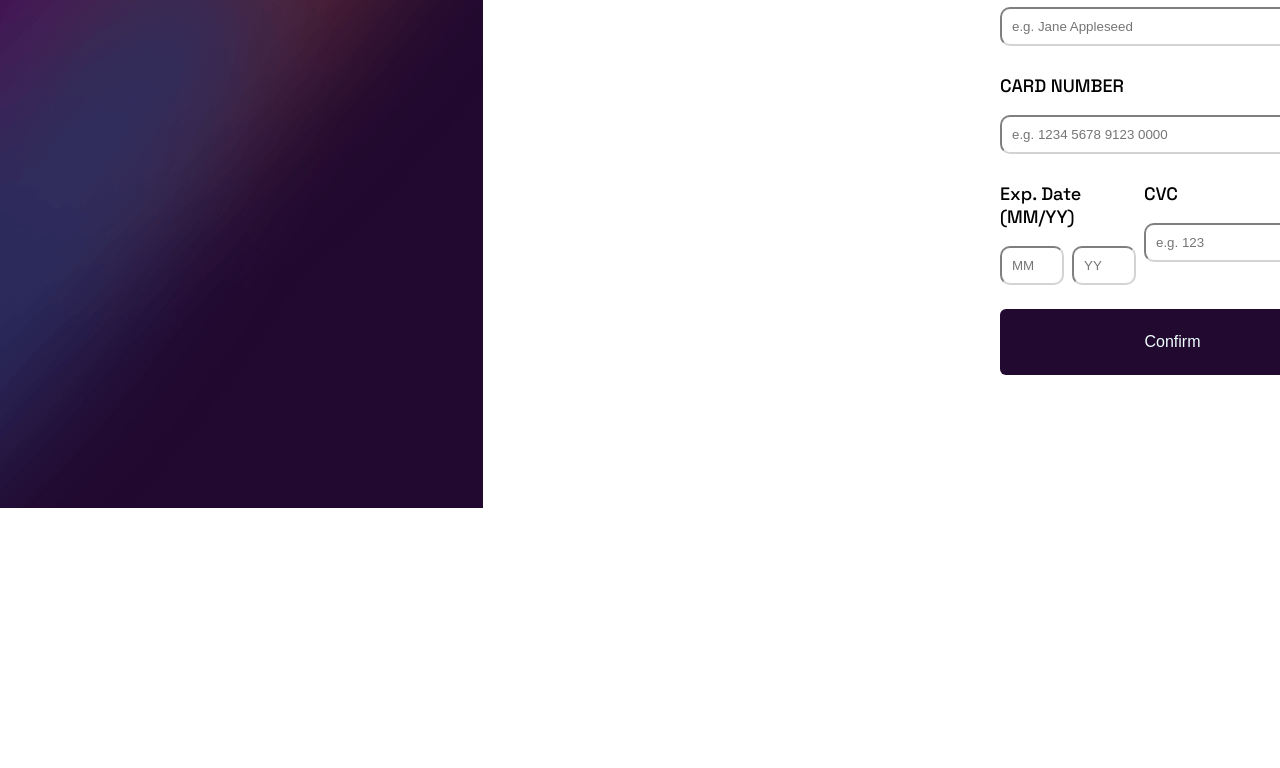
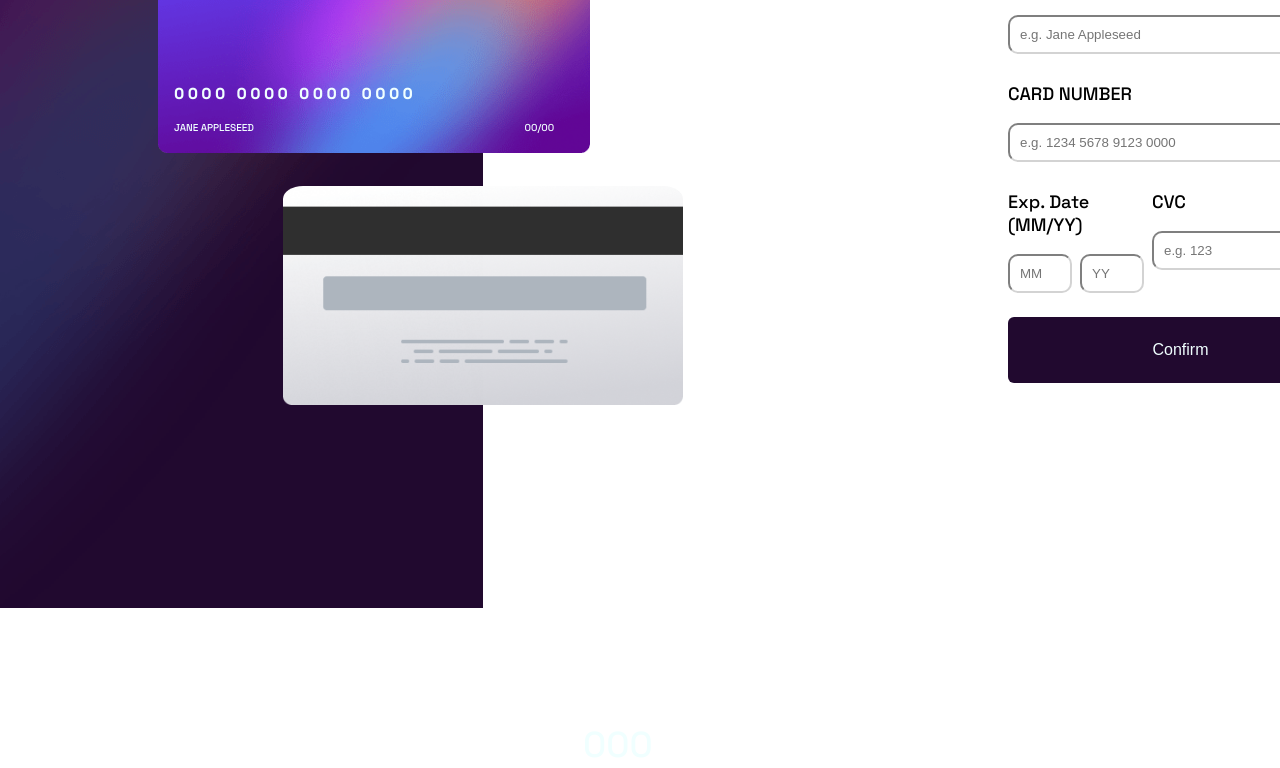
Before and after one commit to Tony-Leng/JS-Interactive-Card-Details-Form, a plain HTML site: page index.html in a window 1280 px wide. Shown: the part 292-1060 px from the top of the page. Before the commit the page ends 800 px from the top, so only its background shows below. Drawn offline with Linux system fonts and the light colour scheme; files whose address does not match are found by name.

Commit message:
positioned card front and card back on desktop

```diff
--- a/index.css
+++ b/index.css
@@ -3,6 +3,8 @@ body {
   font-size: 18px;
   background-image: url('./images/bg-main-desktop.png');
   background-repeat: no-repeat;
+  position: relative;
+  margin-bottom: 0px;
 }
 
 .hide {
@@ -10,6 +12,7 @@ body {
 }
 
 #card-front {
+  position: absolute;
   background-image: url('./images/bg-card-front.png');
   border-radius: 5%;
   padding: 12px 16px;
@@ -19,6 +22,11 @@ body {
   background-size: contain;
   display: flex;
   width: 100%;
+  border-radius: 2%;
+  top: 200px;
+  left: 150px;
+  height: 256px;
+  width: 400px;
 }
 
 #card-front img {
@@ -45,6 +53,16 @@ body {
   color: azure;
   font-size: 10px;
   background-size: contain;
+  height: 256px;
+  width: 400px;
+  position: absolute;
+  top: 470px;
+  left: 275px;
+}
+
+#card-cvc-display {
+  z-index: 1;
+  font-size: 36px;
 }
 
 #user-info {
@@ -123,6 +141,12 @@ body {
 #cardNum {
   margin-bottom: 8px;
   letter-spacing: 4px;
+}
+
+#card-cvc-display {
+  position: absolute;
+  top: 500px;
+  left: 300px;
 }
 
 @media only screen and (max-width: 376px) {
--- a/index.html
+++ b/index.html
@@ -57,7 +57,7 @@
         </div>
         <div id="cvc-input">
           <p>CVC</p>
-          <input id="card-cvc-input" type="text" placeholder="e.g. 123">
+          <input id="card-cvc-input" type="number" placeholder="e.g. 123">
         </div>
     </div>
     </form>
```
